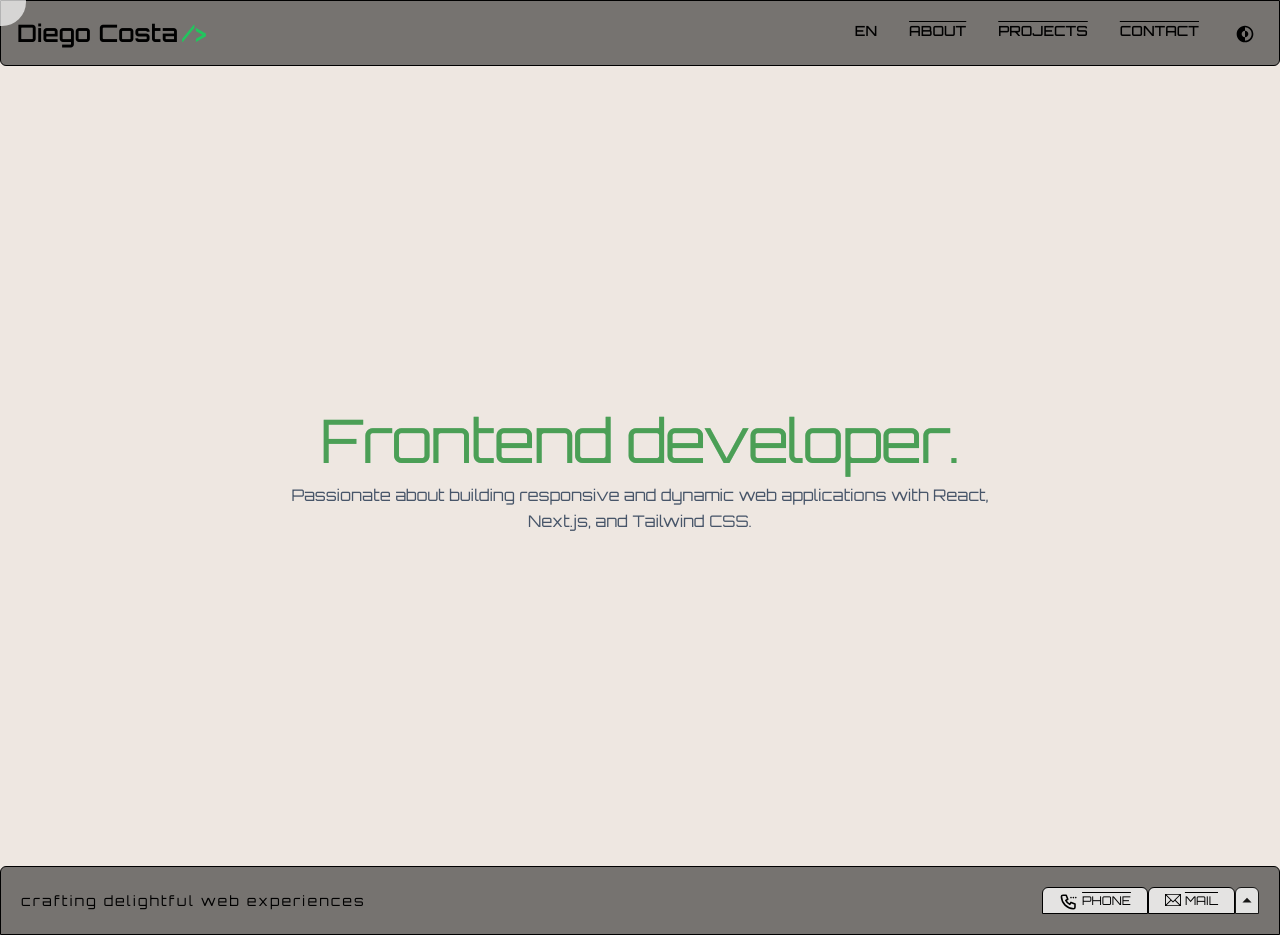
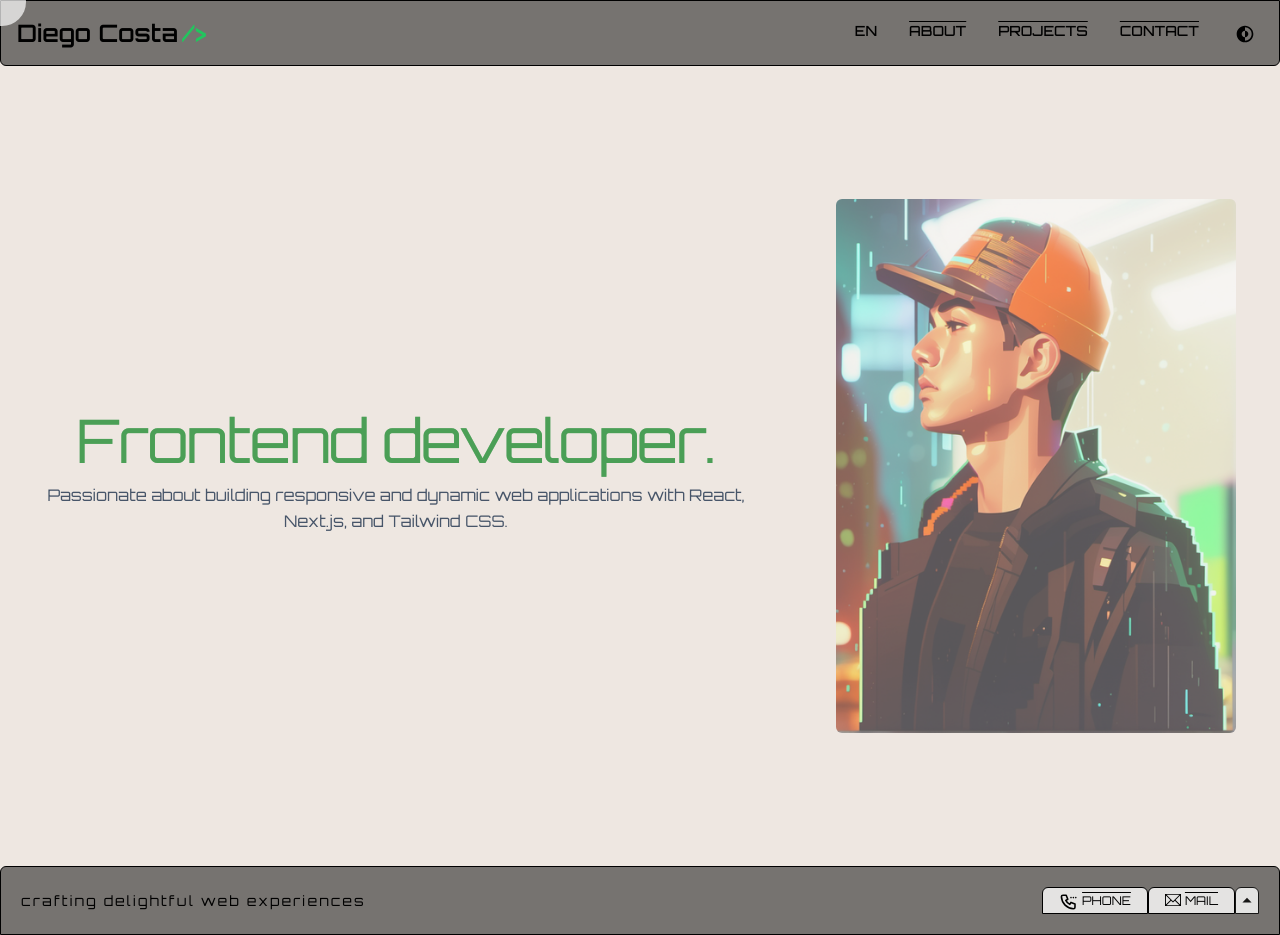
Before and after one commit to DiegoCstyles/portfolio, a Next.js app: page / in a window 1280 px wide. Built offline with nearby package versions, Linux system fonts and the light colour scheme.

Commit message:
Update Hero.tsx

```diff
--- a/components/Hero/Hero.tsx
+++ b/components/Hero/Hero.tsx
@@ -1,5 +1,7 @@
 import { useMediaQuery } from 'react-responsive';
 import { memo, useEffect } from 'react';
+import ContactImage from './ContactImage.png';
+import Image from 'next/image';
 import '../../app/styles/fadeIn.css';
 
 interface HeroProps {
@@ -78,6 +80,12 @@ const Hero = ({ currentLanguage }: HeroProps) => {
         </p>
       </div>
 
+      <div className="zoom-effect mx-auto ">
+        <div className=" w-full h-full relative rounded-md overflow-hidden">
+            <Image style={{ transform: 'translateY(var(--image-offset))' }} src={ContactImage} alt="me" className="object-cover inset-0 bg-transparent opacity-70 dark:opacity-40" width={400} height={300} />
+        </div>
+      </div>
+
     </section>
   );
 };
```
